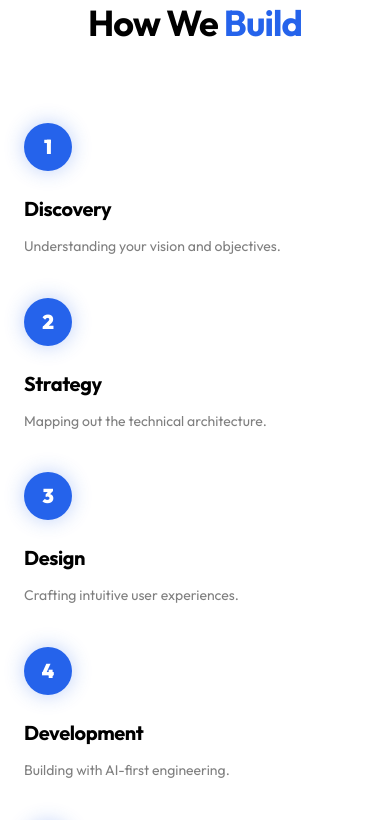
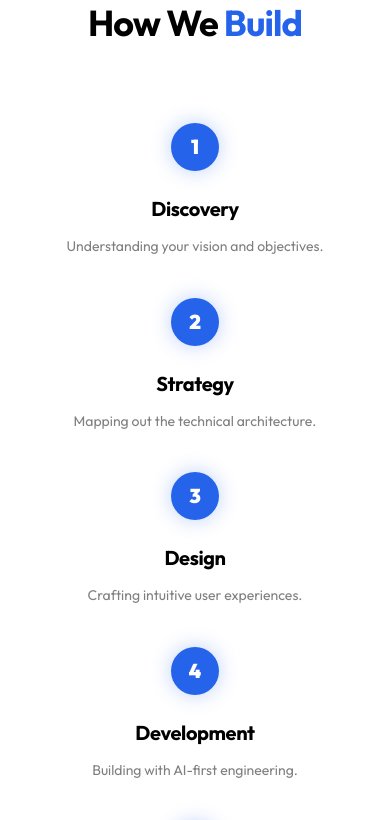
Before and after one commit to macenza/macenza-other, a React (Vite) app: page /solutions in a window 390 px wide. Shown: the part 6380-7200 px from the top of the page. Built offline with nearby package versions, Linux system fonts and the light colour scheme; no server answers.

Commit message:
fix some alignments on mobiles

```diff
--- a/src/pages/Careers.jsx
+++ b/src/pages/Careers.jsx
@@ -470,7 +470,7 @@ const Careers = () => {
           <div className="absolute top-1/2 left-0 w-full h-[1px] bg-black/10 hidden lg:block"></div>
           <div className="grid grid-cols-1 md:grid-cols-2 lg:grid-cols-6 gap-10">
             {hiringSteps.map((step, i) => (
-              <div key={i} className="relative z-10 group">
+              <div key={i} className="relative z-10 group flex flex-col items-center text-center lg:items-start lg:text-left">
                 <div className="mb-6 w-12 h-12 bg-primary text-white rounded-full flex items-center justify-center font-black text-xl shadow-[0_0_20px_rgba(37,99,235,0.3)] group-hover:scale-125 transition-transform duration-500">
                   {i + 1}
                 </div>
--- a/src/pages/Solutions.jsx
+++ b/src/pages/Solutions.jsx
@@ -302,7 +302,7 @@ const Solutions = () => {
           <div className="absolute top-1/2 left-0 w-full h-[1px] bg-black/10 hidden lg:block"></div>
           <div className="grid grid-cols-1 md:grid-cols-2 lg:grid-cols-7 gap-10">
             {processSteps.map((step, i) => (
-              <div key={i} className="relative z-10 group">
+              <div key={i} className="relative z-10 group flex flex-col items-center text-center lg:items-start lg:text-left">
                 <div className="mb-6 w-12 h-12 bg-primary text-white rounded-full flex items-center justify-center font-black text-xl shadow-[0_0_20px_rgba(37,99,235,0.3)] group-hover:scale-125 transition-transform duration-500">
                   {i + 1}
                 </div>
```
